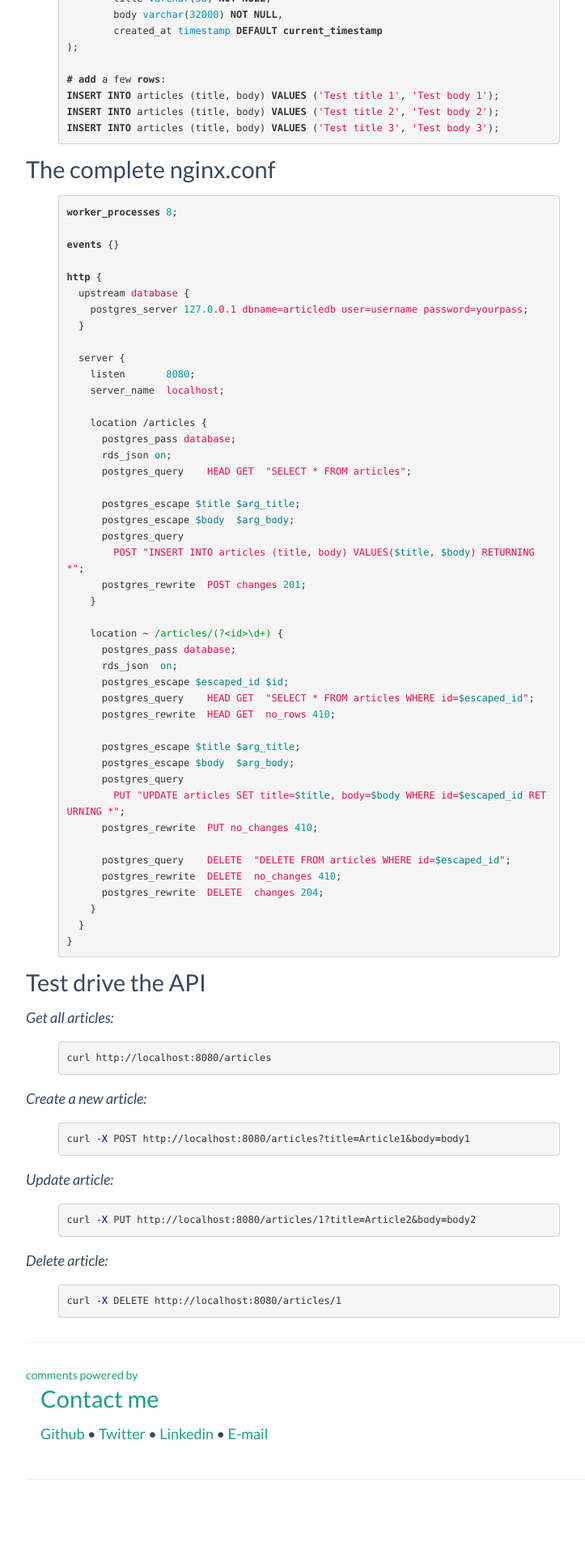
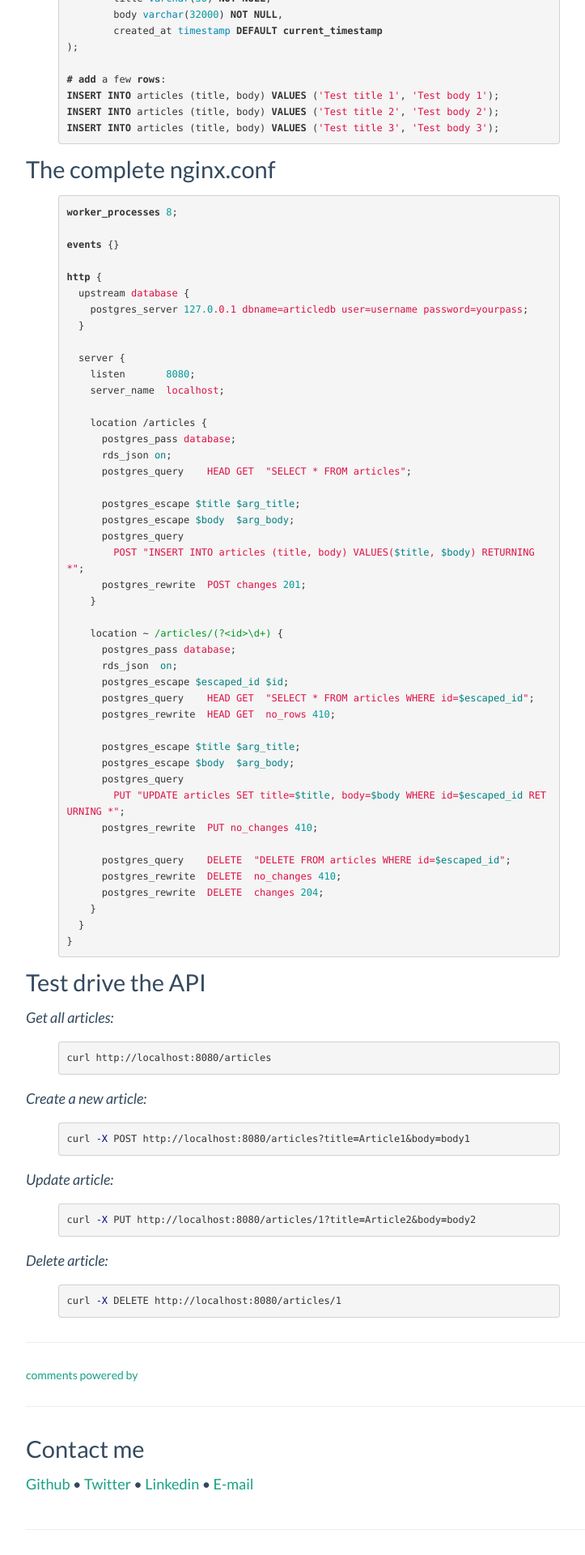
Before and after one commit to ricn/ricn.github.io, a Jekyll site: the page built from _posts/2013-07-26-simple-api-with-nginx-and-postgresql.markdown, in a window 1280 px wide. Shown: the part 1418-3338 px from the top of the page at 81% size, without its empty margins (258-981 px from the left). Built offline with Jekyll 4.4.1, drawn with Linux system fonts in a browser that asks for light colours; comment, search, counter and statistics services are not loaded; before the commit the page ends 3276 px from its top, so only the background shows below that.

Commit message:
closing tag

```diff
--- a/_layouts/post.html
+++ b/_layouts/post.html
@@ -22,8 +22,8 @@
     })();
 </script>
 <noscript>Please enable JavaScript to view the <a href="http://disqus.com/?ref_noscript">comments powered by Disqus.</a></noscript>
-<a href="http://disqus.com" class="dsq-brlink">comments powered by <span class="logo-disqus">
-
+<a href="http://disqus.com" class="dsq-brlink">comments powered by <span class="logo-disqus"></a>
+<hr>
 <div class="row-fluid">
   <div class="span12">
     <h4>Contact me</h4>
```
